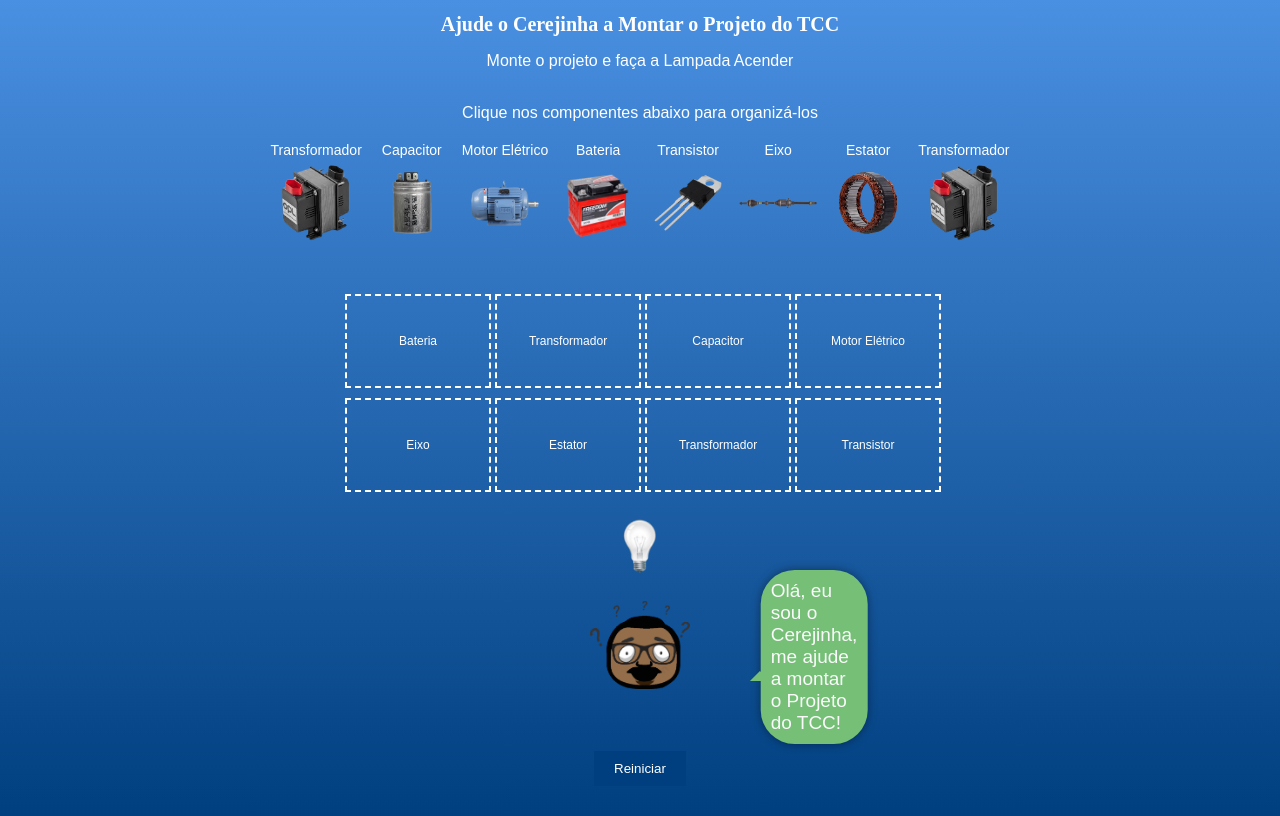
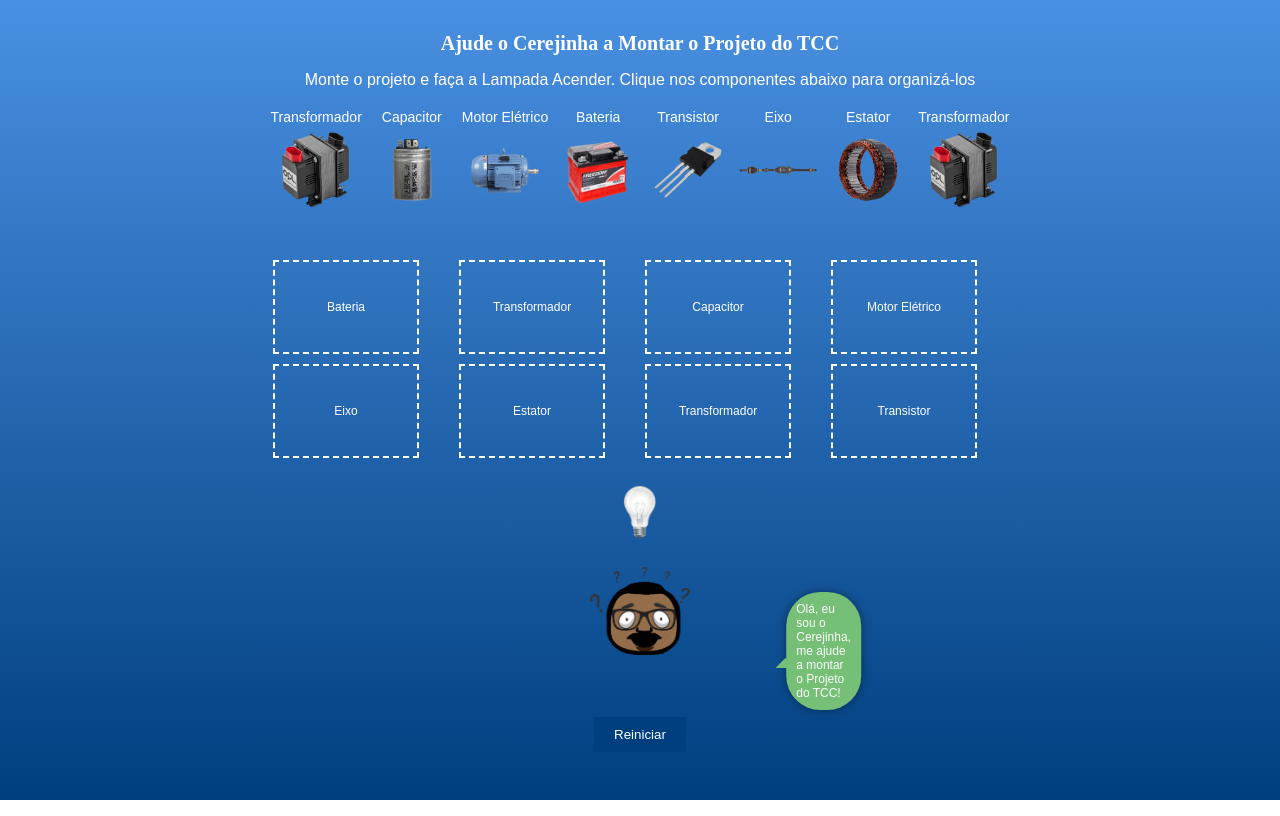
Before and after one commit to HodrigoDionathan/cerejinha, a plain HTML site: page index.html in a window 1280 px wide. Drawn offline with Linux system fonts and the light colour scheme; a web font is replaced by a local one.

Commit message:
mais um teste
testando

```diff
--- a/css/styles.css
+++ b/css/styles.css
@@ -39,7 +39,7 @@ body {
 
 .game-board {
   display: grid;
-  grid-template-columns: repeat(4, 140px);
+  grid-template-columns: repeat(4, 176px);
   grid-gap: 10px;
   margin-bottom: 20px;
   justify-content: center;
@@ -169,7 +169,7 @@ body {
   padding: 10px; /* Espaçamento interno do balão */
   box-shadow: 0 0 10px rgba(0, 0, 0, 0.4); /* Sombra do balão */
   color: #fafafa; /* Cor do texto */
-  font-size: 19px; /* Tamanho da fonte */
+  font-size: 12px; /* Tamanho da fonte */
   z-index: 1; /* Para garantir que o balão fique acima da imagem */
 }
 
--- a/index.html
+++ b/index.html
@@ -17,7 +17,7 @@
 </div>
   <div class="container">
     <h1 style="font-size: 20px; color:white; border:4px; font-family: DynaPuff;">Ajude o Cerejinha a Montar o Projeto do TCC</h1>
-    <p>Monte o projeto e faça a Lampada Acender</p><br> Clique nos componentes abaixo para organizá-los
+    <p>Monte o projeto e faça a Lampada Acender. Clique nos componentes abaixo para organizá-los</p>
     <div class="game-area">
       <div class="components">
 
```
